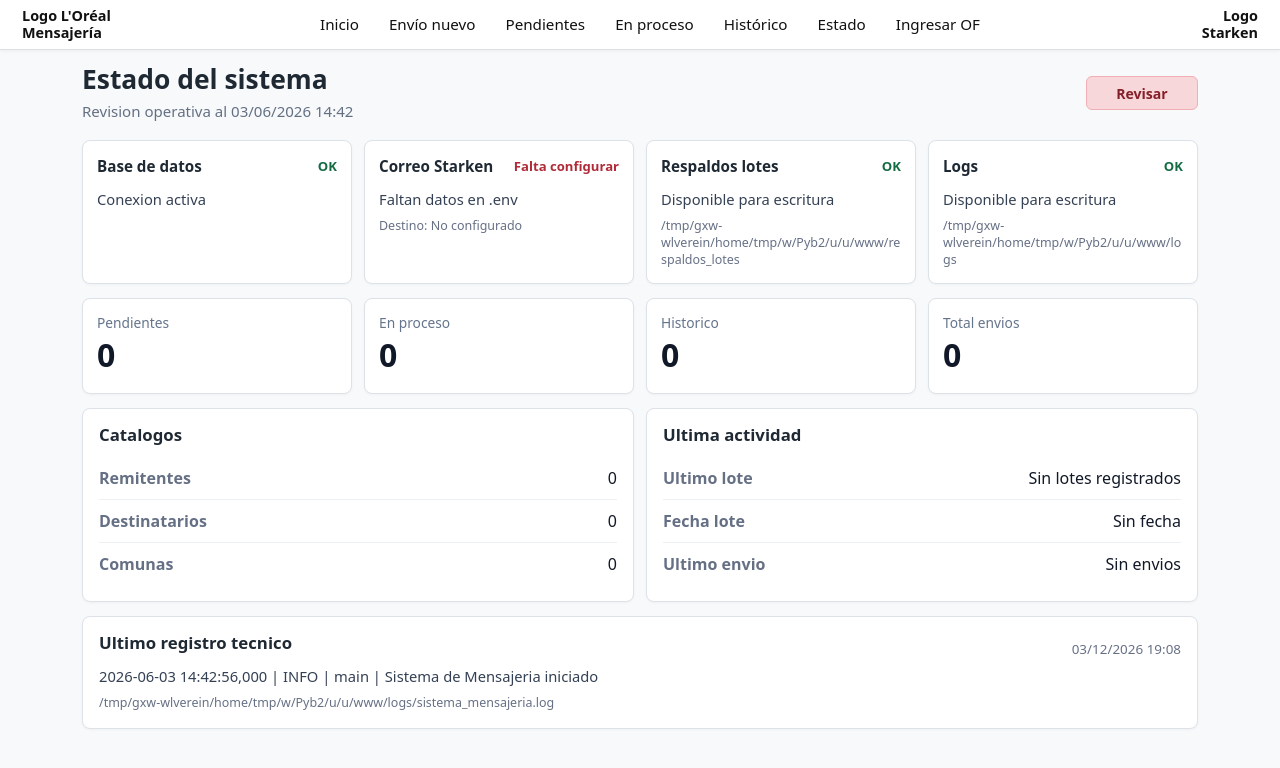
After one commit to renato1505/proyecto-sistema-mensajeria, a Flask app: page /estado_sistema in a window 1280 px wide. The commit adds this page. Shown: the top 768 px of the page. Run offline with Flask 3, Linux system fonts and the light colour scheme; data that the repository does not hold is empty; parts of the project's set-up code (start-up, migrations or seed data) failed here and were passed over.

Commit message:
Agregar pantalla de estado del sistema

```diff
--- a/routes/paginas.py
+++ b/routes/paginas.py
@@ -12,6 +12,7 @@ from sqlalchemy import func
 from config.settings import CLAVE_ELIMINACION_HISTORICO
 from database.conexion import SessionLocal
 from database.modelos import Envio
+from services.estado_sistema import obtener_estado_sistema
 
 
 logger = logging.getLogger(__name__)
@@ -171,6 +172,11 @@ def registrar_rutas_paginas(app):
     @app.route("/")
     def inicio():
         return render_template("index.html")
+
+    @app.route("/estado_sistema")
+    def estado_sistema():
+        estado = obtener_estado_sistema()
+        return render_template("estado_sistema.html", estado=estado)
 
     @app.route("/envios")
     def ver_envio():
--- /dev/null
+++ b/static/css/estado_sistema.css
@@ -0,0 +1,224 @@
+.estado-page {
+    padding-bottom: 28px;
+}
+
+.estado-header {
+    display: flex;
+    align-items: center;
+    justify-content: space-between;
+    gap: 18px;
+    margin-bottom: 18px;
+}
+
+.estado-header h1 {
+    margin: 0;
+    color: #1f2933;
+    font-size: 1.65rem;
+    font-weight: 700;
+}
+
+.estado-header p {
+    margin: 4px 0 0;
+    color: #637083;
+    font-size: 0.94rem;
+}
+
+.estado-badge {
+    display: inline-flex;
+    align-items: center;
+    justify-content: center;
+    min-width: 112px;
+    min-height: 34px;
+    border-radius: 6px;
+    font-weight: 700;
+    font-size: 0.88rem;
+}
+
+.estado-badge.ok {
+    color: #0f5132;
+    background: #d1e7dd;
+    border: 1px solid #a3cfbb;
+}
+
+.estado-badge.alerta {
+    color: #842029;
+    background: #f8d7da;
+    border: 1px solid #f1aeb5;
+}
+
+.estado-grid {
+    display: grid;
+    grid-template-columns: repeat(4, minmax(0, 1fr));
+    gap: 12px;
+    margin-bottom: 14px;
+}
+
+.estado-card,
+.detalle-panel,
+.log-panel,
+.metricas-grid article {
+    background: #fff;
+    border: 1px solid #dde2e8;
+    border-radius: 8px;
+    box-shadow: 0 1px 3px rgba(15, 23, 42, 0.04);
+}
+
+.estado-card {
+    min-height: 142px;
+    padding: 14px;
+}
+
+.estado-card-top {
+    display: flex;
+    align-items: center;
+    justify-content: space-between;
+    gap: 10px;
+    margin-bottom: 10px;
+}
+
+.estado-card-top span {
+    color: #1f2933;
+    font-size: 0.95rem;
+    font-weight: 700;
+}
+
+.estado-card-top strong,
+.txt-ok,
+.txt-error {
+    font-size: 0.82rem;
+    font-weight: 800;
+    white-space: nowrap;
+}
+
+.txt-ok {
+    color: #146c43;
+}
+
+.txt-error {
+    color: #b02a37;
+}
+
+.estado-card p,
+.log-panel p {
+    color: #344054;
+    margin: 0 0 8px;
+    font-size: 0.92rem;
+}
+
+.estado-card small,
+.log-panel small {
+    display: block;
+    color: #667085;
+    font-size: 0.78rem;
+    line-height: 1.35;
+    overflow-wrap: anywhere;
+}
+
+.metricas-grid {
+    display: grid;
+    grid-template-columns: repeat(4, minmax(0, 1fr));
+    gap: 12px;
+    margin-bottom: 14px;
+}
+
+.metricas-grid article {
+    padding: 14px;
+    min-height: 96px;
+}
+
+.metricas-grid span {
+    display: block;
+    color: #64748b;
+    font-size: 0.86rem;
+    margin-bottom: 6px;
+}
+
+.metricas-grid strong {
+    display: block;
+    color: #111827;
+    font-size: 2rem;
+    line-height: 1;
+}
+
+.detalle-grid {
+    display: grid;
+    grid-template-columns: repeat(2, minmax(0, 1fr));
+    gap: 12px;
+    margin-bottom: 14px;
+}
+
+.detalle-panel,
+.log-panel {
+    padding: 16px;
+}
+
+.detalle-panel h2,
+.log-panel h2 {
+    margin: 0 0 12px;
+    color: #1f2933;
+    font-size: 1.05rem;
+    font-weight: 700;
+}
+
+.detalle-panel dl {
+    margin: 0;
+}
+
+.detalle-panel dl div {
+    display: flex;
+    justify-content: space-between;
+    gap: 18px;
+    padding: 9px 0;
+    border-top: 1px solid #edf0f3;
+}
+
+.detalle-panel dl div:first-child {
+    border-top: 0;
+}
+
+.detalle-panel dt {
+    color: #667085;
+    font-weight: 600;
+}
+
+.detalle-panel dd {
+    color: #111827;
+    margin: 0;
+    text-align: right;
+    overflow-wrap: anywhere;
+}
+
+.log-panel-head {
+    display: flex;
+    align-items: center;
+    justify-content: space-between;
+    gap: 12px;
+}
+
+.log-panel-head span {
+    color: #667085;
+    font-size: 0.84rem;
+}
+
+@media (max-width: 992px) {
+    .estado-grid,
+    .metricas-grid {
+        grid-template-columns: repeat(2, minmax(0, 1fr));
+    }
+
+    .detalle-grid {
+        grid-template-columns: 1fr;
+    }
+}
+
+@media (max-width: 576px) {
+    .estado-header {
+        align-items: flex-start;
+        flex-direction: column;
+    }
+
+    .estado-grid,
+    .metricas-grid {
+        grid-template-columns: 1fr;
+    }
+}
--- a/templates/base.html
+++ b/templates/base.html
@@ -95,6 +95,9 @@
                             <a class="nav-link" href="/historico">Histórico</a>
                         </li>
                         <li class="nav-item">
+                            <a class="nav-link" href="/estado_sistema">Estado</a>
+                        </li>
+                        <li class="nav-item">
                             <a class="nav-link" href="/en_proceso">Ingresar OF</a>
                         </li>
                     </ul>
--- /dev/null
+++ b/templates/estado_sistema.html
@@ -0,0 +1,144 @@
+{% extends "base.html" %}
+
+{% block title %}Estado del sistema{% endblock %}
+
+{% block content %}
+<link rel="stylesheet" href="{{ url_for('static', filename='css/estado_sistema.css') }}">
+
+<div class="estado-page">
+    <div class="estado-header">
+        <div>
+            <h1>Estado del sistema</h1>
+            <p>Revision operativa al {{ estado.fecha_revision.strftime("%d/%m/%Y %H:%M") }}</p>
+        </div>
+        <span class="estado-badge {% if estado.general_ok %}ok{% else %}alerta{% endif %}">
+            {% if estado.general_ok %}Operativo{% else %}Revisar{% endif %}
+        </span>
+    </div>
+
+    <section class="estado-grid">
+        <article class="estado-card">
+            <div class="estado-card-top">
+                <span>Base de datos</span>
+                <strong class="{% if estado.db.ok %}txt-ok{% else %}txt-error{% endif %}">
+                    {% if estado.db.ok %}OK{% else %}Error{% endif %}
+                </strong>
+            </div>
+            <p>{{ estado.db.detalle }}</p>
+        </article>
+
+        <article class="estado-card">
+            <div class="estado-card-top">
+                <span>Correo Starken</span>
+                <strong class="{% if estado.correo.ok %}txt-ok{% else %}txt-error{% endif %}">
+                    {% if estado.correo.ok %}OK{% else %}Falta configurar{% endif %}
+                </strong>
+            </div>
+            <p>{{ estado.correo.detalle }}</p>
+            <small>Destino: {{ estado.correo.destino }}</small>
+        </article>
+
+        <article class="estado-card">
+            <div class="estado-card-top">
+                <span>Respaldos lotes</span>
+                <strong class="{% if estado.respaldos_lotes.ok %}txt-ok{% else %}txt-error{% endif %}">
+                    {% if estado.respaldos_lotes.ok %}OK{% else %}Error{% endif %}
+                </strong>
+            </div>
+            <p>{{ estado.respaldos_lotes.detalle }}</p>
+            <small>{{ estado.respaldos_lotes.ruta }}</small>
+        </article>
+
+        <article class="estado-card">
+            <div class="estado-card-top">
+                <span>Logs</span>
+                <strong class="{% if estado.logs.ok %}txt-ok{% else %}txt-error{% endif %}">
+                    {% if estado.logs.ok %}OK{% else %}Error{% endif %}
+                </strong>
+            </div>
+            <p>{{ estado.logs.detalle }}</p>
+            <small>{{ estado.logs.ruta }}</small>
+        </article>
+    </section>
+
+    <section class="metricas-grid">
+        <article>
+            <span>Pendientes</span>
+            <strong>{{ estado.conteos.get("pendientes", 0) }}</strong>
+        </article>
+        <article>
+            <span>En proceso</span>
+            <strong>{{ estado.conteos.get("en_proceso", 0) }}</strong>
+        </article>
+        <article>
+            <span>Historico</span>
+            <strong>{{ estado.conteos.get("historico", 0) }}</strong>
+        </article>
+        <article>
+            <span>Total envios</span>
+            <strong>{{ estado.conteos.get("envios_total", 0) }}</strong>
+        </article>
+    </section>
+
+    <section class="detalle-grid">
+        <div class="detalle-panel">
+            <h2>Catalogos</h2>
+            <dl>
+                <div>
+                    <dt>Remitentes</dt>
+                    <dd>{{ estado.conteos.get("remitentes", 0) }}</dd>
+                </div>
+                <div>
+                    <dt>Destinatarios</dt>
+                    <dd>{{ estado.conteos.get("destinatarios", 0) }}</dd>
+                </div>
+                <div>
+                    <dt>Comunas</dt>
+                    <dd>{{ estado.conteos.get("comunas", 0) }}</dd>
+                </div>
+            </dl>
+        </div>
+
+        <div class="detalle-panel">
+            <h2>Ultima actividad</h2>
+            <dl>
+                <div>
+                    <dt>Ultimo lote</dt>
+                    <dd>{{ estado.conteos.get("ultimo_lote", "Sin lotes registrados") }}</dd>
+                </div>
+                <div>
+                    <dt>Fecha lote</dt>
+                    <dd>
+                        {% if estado.conteos.get("ultimo_lote_fecha") %}
+                            {{ estado.conteos.get("ultimo_lote_fecha").strftime("%d/%m/%Y %H:%M") }}
+                        {% else %}
+                            Sin fecha
+                        {% endif %}
+                    </dd>
+                </div>
+                <div>
+                    <dt>Ultimo envio</dt>
+                    <dd>
+                        {% if estado.conteos.get("ultimo_envio_fecha") %}
+                            {{ estado.conteos.get("ultimo_envio_fecha").strftime("%d/%m/%Y %H:%M") }}
+                        {% else %}
+                            Sin envios
+                        {% endif %}
+                    </dd>
+                </div>
+            </dl>
+        </div>
+    </section>
+
+    <section class="log-panel">
+        <div class="log-panel-head">
+            <h2>Ultimo registro tecnico</h2>
+            {% if estado.ultimo_log.fecha_modificacion %}
+                <span>{{ estado.ultimo_log.fecha_modificacion.strftime("%d/%m/%Y %H:%M") }}</span>
+            {% endif %}
+        </div>
+        <p>{{ estado.ultimo_log.ultima_linea }}</p>
+        <small>{{ estado.ultimo_log.ruta }}</small>
+    </section>
+</div>
+{% endblock %}
```
Also changed, not shown: services/estado_sistema.py (added, +140 -0 lines), tests/smoke_check.py (+1 -1 lines).
